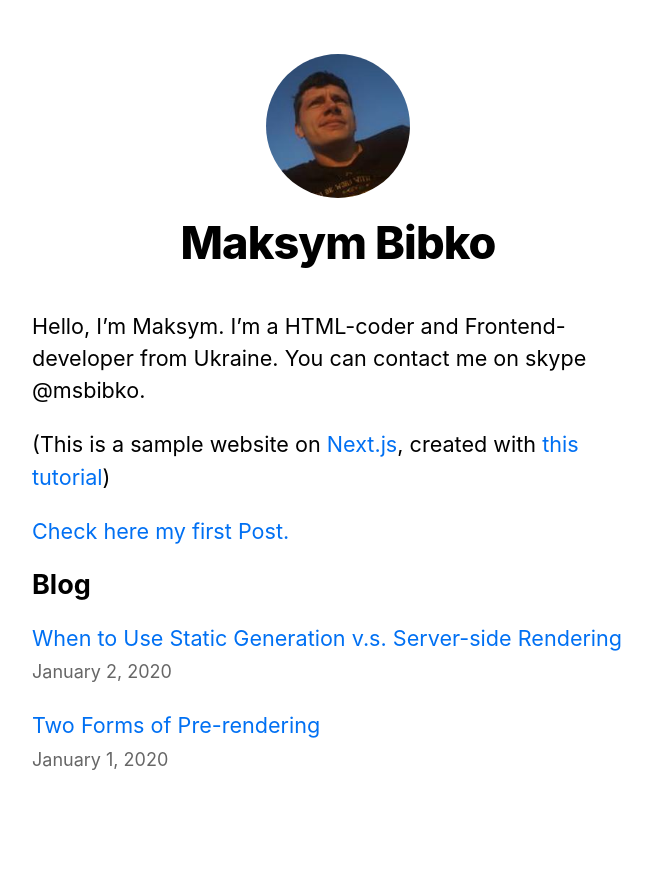
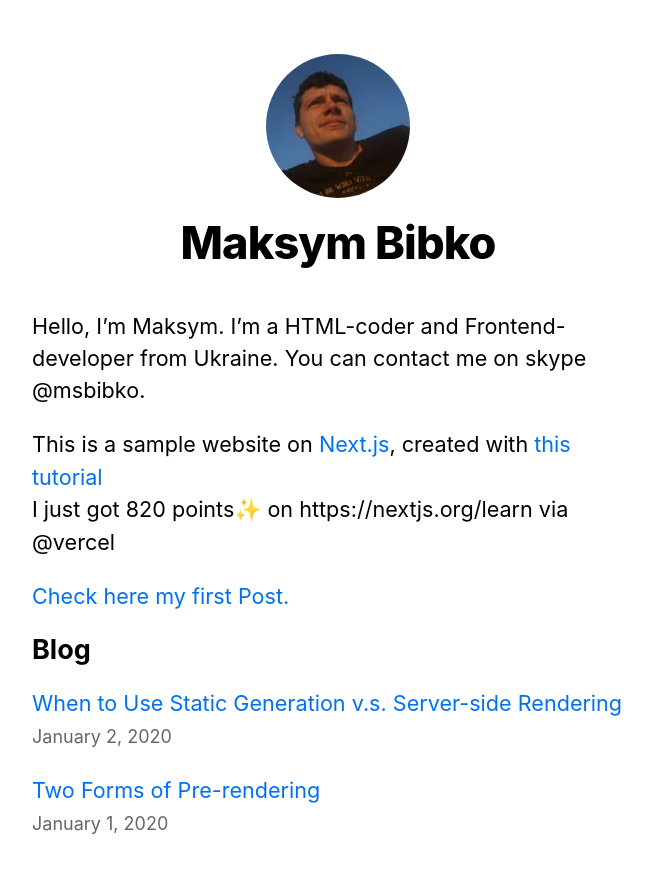
Before and after one commit to mbibko/nextjs-simple-blog, a Next.js app: page / in a window 1280 px wide. Shown: the top 872 px of the page, without its empty margins (302-954 px from the left). Built offline with nearby package versions, Linux system fonts and the light colour scheme.

Commit message:
Update index.js

```diff
--- a/pages/index.js
+++ b/pages/index.js
@@ -24,8 +24,10 @@ export default function Home({allPostsData}) {
       <section className={utilStyles.headingMd}>
         <p>Hello, I’m Maksym. I’m a HTML-coder and Frontend-developer from Ukraine. You can contact me on skype @msbibko.</p>
         <p>
-          (This is a sample website on{' '}
-          <a href="https://nextjs.org">Next.js</a>, created with <a href="https://nextjs.org/learn/foundations/about-nextjs">this tutorial</a>)
+          This is a sample website on{' '}
+          <a href="https://nextjs.org">Next.js</a>, created with <a href="https://nextjs.org/learn/foundations/about-nextjs">this tutorial</a>
+          <br/>
+          I just got 820 points✨ on https://nextjs.org/learn via @vercel
         </p>
         <>
           <Link href="/posts/first-post">
```
